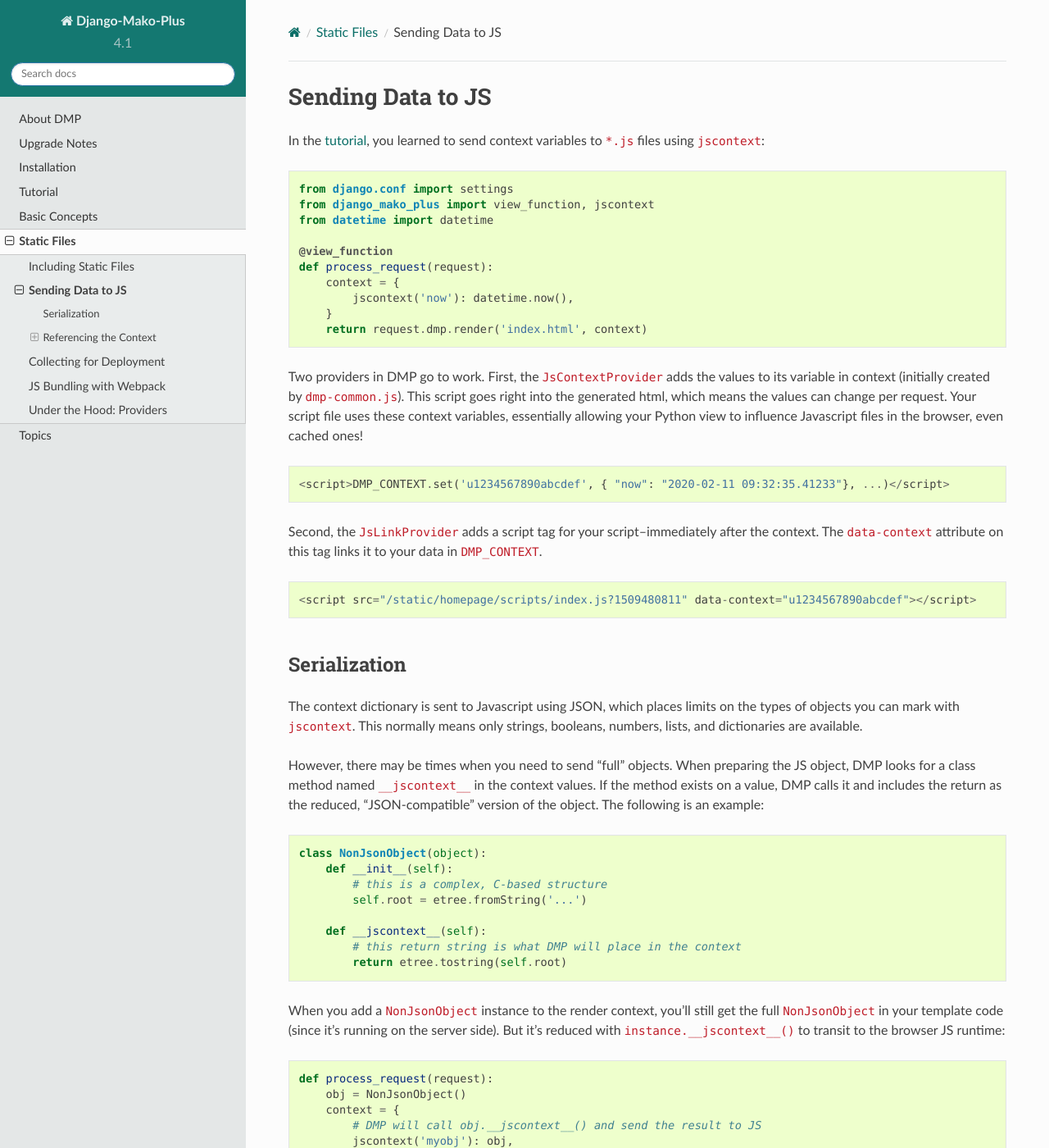
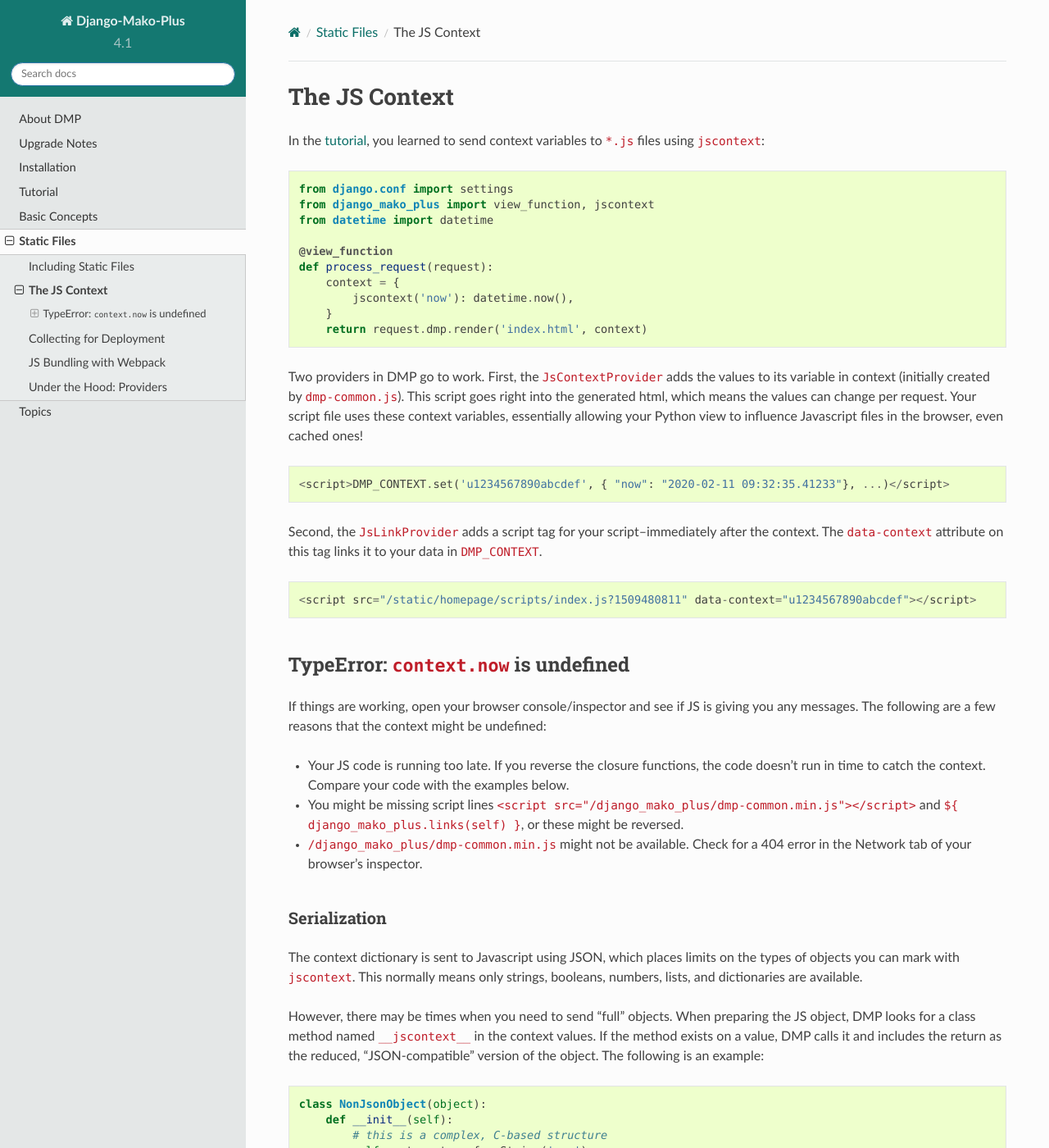
Before and after one commit to doconix/django-mako-plus, a Sphinx documentation site: the page built from docs/static_context.rst, in a window 1280 px wide and 1400 px high. Shown: the whole window at 82% size. Built offline with Sphinx 7.4.7 and the Read the Docs theme 2.0.0, drawn with Linux system fonts in a browser that asks for light colours.

Commit message:
update to the docs

```diff
--- a/docs/static_context.rst
+++ b/docs/static_context.rst
@@ -1,4 +1,4 @@
-Sending Data to JS
+The JS Context
 ================================
 
 In the `tutorial <tutorial_css_js.html>`_, you learned to send context variables to ``*.js`` files using ``jscontext``:
@@ -27,6 +27,17 @@
 ::
 
     <script src="/static/homepage/scripts/index.js?1509480811" data-context="u1234567890abcdef"></script>
+
+
+TypeError: ``context.now`` is undefined
+^^^^^^^^^^^^^^^^^^^^^^^^^^^^^^^^^^^^^^^^^
+
+If things are working, open your browser console/inspector and see if JS is giving you any messages.  The following are a few reasons that the context might be undefined:
+
+* Your JS code is running too late.  If you reverse the closure functions, the code doesn't run in time to catch the context.  Compare your code with the examples below.
+* You might be missing script lines ``<script src="/django_mako_plus/dmp-common.min.js"></script>`` and ``${ django_mako_plus.links(self) }``, or these might be reversed.
+* ``/django_mako_plus/dmp-common.min.js`` might not be available.  Check for a 404 error in the Network tab of your browser's inspector.
+
 
 Serialization
 ------------------------------
--- a/docs/tutorial_css_js.rst
+++ b/docs/tutorial_css_js.rst
@@ -126,6 +126,7 @@
     The context is sent to the script via a data attribute on the ``<script>`` element.  The closure surrounding everything keeps the variable local to this script.  `Read more about this <static_webpack.html#examples>`_.
 
 
+
 Bundlers like Webpack, Browserify, etc.
 ------------------------------------------
 
```
